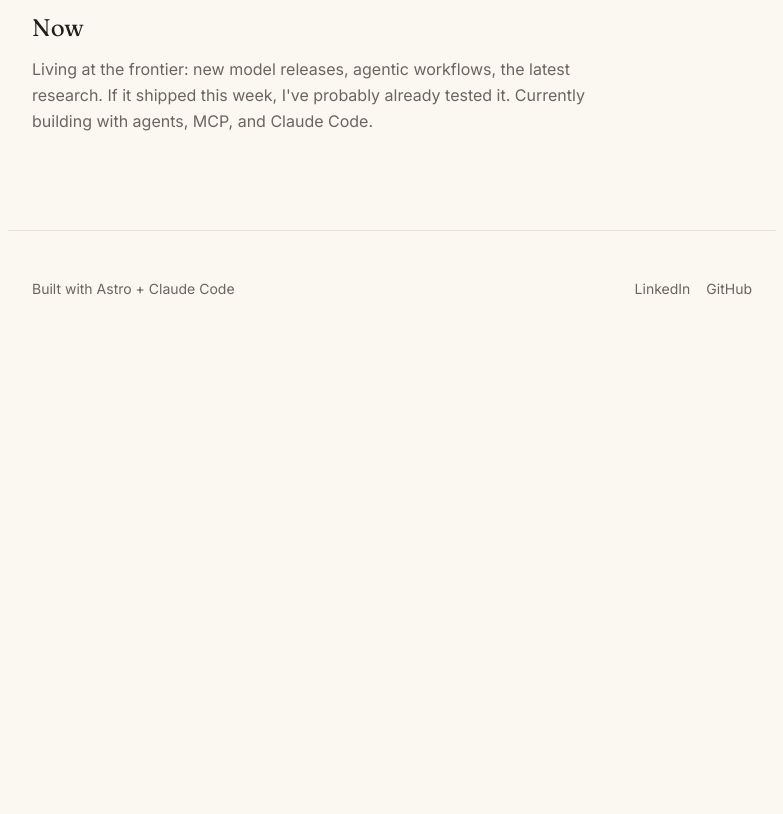
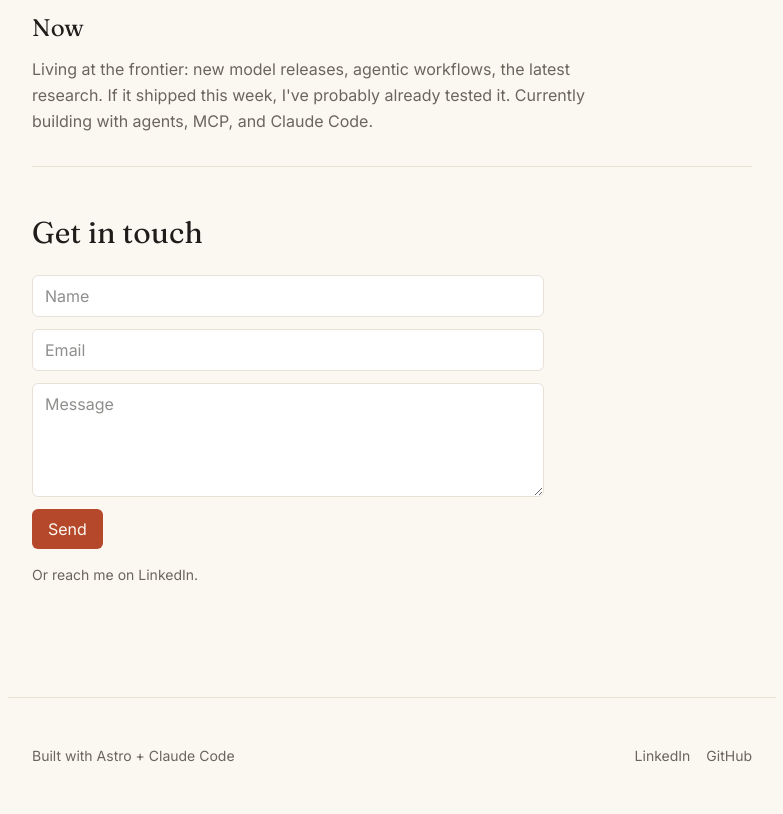
Before and after one commit to federicodecillia/federicodecillia.github.io, an Astro site: page / in a window 1280 px wide. Shown: the part 1557-2371 px from the top of the page, without its empty margins (248-1031 px from the left). Before the commit the page ends 1904 px from the top, so only its background shows below. Built offline with nearby package versions, Linux system fonts and the light colour scheme; Astro itself is replaced by a stand-in of ours.

Commit message:
feat: contact section with Web3Forms

```diff
--- /dev/null
+++ b/src/components/Contact.astro
@@ -0,0 +1,11 @@
+<section id="contact" class="py-12 scroll-mt-20 border-t border-line">
+  <h2 class="font-serif text-3xl mb-6">Get in touch</h2>
+  <form action="https://api.web3forms.com/submit" method="POST" class="grid gap-3 max-w-lg">
+    <input type="hidden" name="access_key" value="WEB3FORMS_KEY" />
+    <input type="text" name="name" placeholder="Name" required class="border border-line rounded-md px-3 py-2 bg-white" />
+    <input type="email" name="email" placeholder="Email" required class="border border-line rounded-md px-3 py-2 bg-white" />
+    <textarea name="message" placeholder="Message" required rows="4" class="border border-line rounded-md px-3 py-2 bg-white"></textarea>
+    <button type="submit" class="px-4 py-2 bg-clay text-paper rounded-md justify-self-start">Send</button>
+  </form>
+  <p class="text-muted text-sm mt-4">Or reach me on <a href="https://www.linkedin.com/in/federicodecillia/" class="text-clay">LinkedIn</a>.</p>
+</section>
--- a/src/pages/index.astro
+++ b/src/pages/index.astro
@@ -5,6 +5,7 @@ import MetricStrip from '../components/MetricStrip.astro';
 import SelectedWork from '../components/SelectedWork.astro';
 import About from '../components/About.astro';
 import NowSection from '../components/NowSection.astro';
+import Contact from '../components/Contact.astro';
 ---
 <Layout>
   <Hero />
@@ -12,4 +13,5 @@ import NowSection from '../components/NowSection.astro';
   <SelectedWork />
   <About />
   <NowSection />
+  <Contact />
 </Layout>
```
